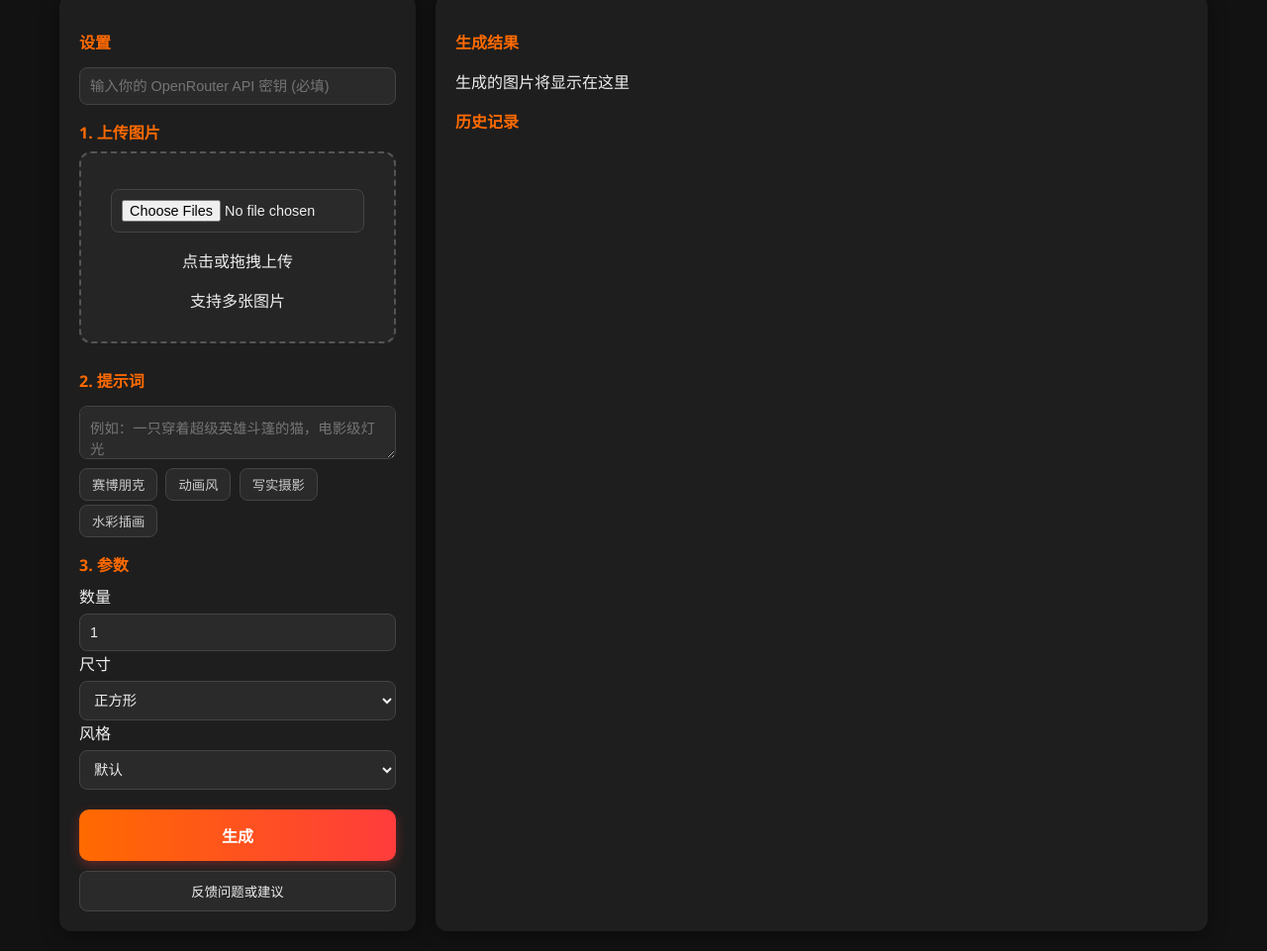
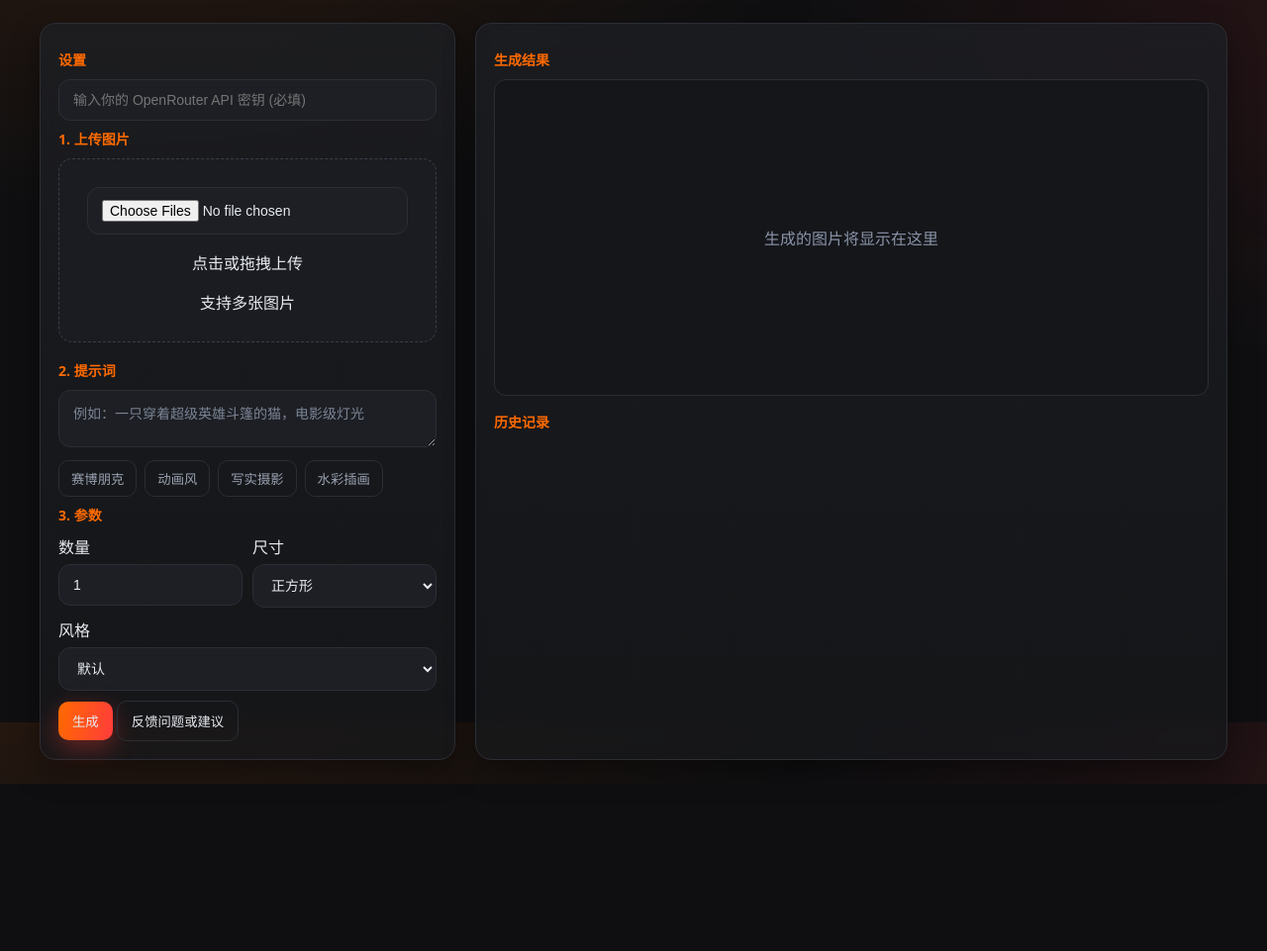
Before and after one commit to baotuo88/nano-banana, a plain HTML site: page static/index.html in a window 1280 px wide. Shown: the part 70-1031 px from the top of the page at 99% size. After the commit the page ends 862 px from the top, so only its background shows below. Drawn offline with Linux system fonts and the light colour scheme; no server answers.

Commit message:
Update style.css

```diff
--- a/static/style.css
+++ b/static/style.css
@@ -1,219 +1,178 @@
-/* 全局样式 */
-body {
-  margin: 0;
-  font-family: 'Segoe UI', Roboto, Helvetica, Arial, sans-serif;
-  background: #121212;
-  color: #eee;
-  display: flex;
-  flex-direction: column;
-  min-height: 100vh;
+/* ===== 设计变量 ===== */
+:root{
+  --bg:#0f0f11;
+  --panel:#17181b;
+  --panel-2:#1d1f24;
+  --text:#e7eaf0;
+  --muted:#9aa3b2;
+  --brand1:#ff6a00;
+  --brand2:#ff3c3c;
+  --stroke:#2b2e35;
+  --ring: #ff7d33;
+  --radius:16px;
+  --shadow: 0 12px 30px rgba(0,0,0,.4);
 }
 
-h1.title {
-  text-align: center;
-  margin: 20px 0 5px;
-  font-size: 2rem;
-  font-weight: bold;
-  background: linear-gradient(90deg, #ff6a00, #ff3c3c);
-  -webkit-background-clip: text;
-  -webkit-text-fill-color: transparent;
-}
-.subtitle {
-  text-align: center;
-  margin: 0 0 20px;
-  color: #bbb;
-  font-size: 0.9rem;
+/* ===== 全局 ===== */
+*{box-sizing:border-box}
+html,body{height:100%}
+body{
+  margin:0;
+  font-family: ui-sans-serif, system-ui, -apple-system, "Segoe UI", Roboto, "Helvetica Neue", Arial, "Noto Sans", "PingFang SC","Microsoft YaHei","Hiragino Sans GB",sans-serif;
+  color:var(--text);
+  background:
+    radial-gradient(1200px 600px at 10% -10%, rgba(255,106,0,.12), transparent 60%),
+    radial-gradient(1000px 600px at 110% 10%, rgba(255,60,60,.10), transparent 60%),
+    var(--bg);
 }
 
-/* 容器布局 */
-.main-container {
-  display: grid;
-  grid-template-columns: 360px 1fr;
-  gap: 20px;
-  max-width: 1200px;
-  margin: auto;
-  padding: 20px;
-  width: 100%;
-  box-sizing: border-box;
+/* ===== 顶部导航 ===== */
+.nb-nav{
+  position: sticky; top:0; z-index:10;
+  backdrop-filter: blur(10px);
+  background: rgba(15,15,17,.65);
+  border-bottom: 1px solid var(--stroke);
 }
-.controls-container,
-.result-container {
-  background: #1e1e1e;
-  border-radius: 12px;
-  padding: 20px;
-  box-shadow: 0 4px 20px rgba(0,0,0,0.4);
+.nb-nav__inner{
+  max-width: 1200px; margin: 0 auto;
+  display:flex; align-items:center; justify-content:space-between;
+  padding: 12px 20px;
+}
+.nb-brand{display:flex;align-items:center;gap:10px;color:var(--text);text-decoration:none}
+.nb-logo{font-size:22px}
+.nb-title{font-weight:700;letter-spacing:.3px}
+.nb-actions{display:flex;gap:10px}
+
+/* 按钮 */
+.nb-btn{
+  display:inline-flex; align-items:center; gap:8px;
+  padding:10px 14px; border-radius:10px; border:1px solid var(--stroke);
+  background:var(--panel-2); color:var(--text);
+  cursor:pointer; text-decoration:none; transition:.25s ease;
+}
+.nb-btn .nb-ico{opacity:.9}
+.nb-btn:hover{border-color:#3a3e47; transform: translateY(-1px)}
+.nb-btn--primary{
+  border:0;
+  background: linear-gradient(100deg, var(--brand1), var(--brand2));
+  box-shadow: 0 8px 24px rgba(255,60,60,.35);
+}
+.nb-btn--primary:hover{filter:saturate(1.05) brightness(1.02)}
+.nb-btn--ghost{background:transparent}
+
+/* 主体布局 */
+.nb-main{padding: 24px 16px}
+.main-container{
+  max-width: 1200px; margin: 0 auto;
+  display:grid; grid-template-columns: 420px 1fr; gap: 20px;
+}
+.nb-card{
+  background: linear-gradient(180deg, rgba(29,31,36,.78), rgba(23,24,27,.78));
+  border:1px solid var(--stroke);
+  border-radius: var(--radius);
+  box-shadow: var(--shadow);
+  backdrop-filter: blur(8px);
+  padding: 18px;
 }
 
-/* 小标题 */
-.controls-container h2,
-.result-container h2 {
-  font-size: 1rem;
-  margin: 15px 0 8px;
-  color: #ff6a00;
+/* 标题 */
+h1.title{display:none} /* 顶栏已有品牌，此处隐藏 */
+h2{
+  font-size: 14px; font-weight:700; margin: 8px 0 10px;
+  color: var(--brand1);
 }
 
+/* 表单元素 */
+textarea, input, select{
+  width:100%; border-radius:12px; border:1px solid var(--stroke);
+  background:var(--panel-2); color:var(--text);
+  padding:12px 14px; font-size:14px; outline:none;
+}
+textarea::placeholder{color:#7c8596}
+textarea:focus, input:focus, select:focus{box-shadow: 0 0 0 2px rgba(255,122,51,.25)}
+.tpl-row{display:flex; flex-wrap:wrap; gap:8px; margin-top:8px}
+.tpl-btn{
+  padding:8px 12px; border-radius:10px; border:1px solid var(--stroke);
+  background:transparent; color:var(--muted); cursor:pointer; transition:.2s;
+}
+.tpl-btn:hover{color:var(--text); border-color:#3a3e47; background:#1b1d21}
+
+/* 参数网格 */
+.param-grid{
+  display:grid; grid-template-columns: 1fr 1fr; gap: 10px;
+}
+.nb-field{display:flex; flex-direction:column; gap:6px}
+.nb-field--full{grid-column: 1 / -1}
+
 /* 上传区 */
-.upload-area {
-  border: 2px dashed #555;
-  border-radius: 12px;
-  text-align: center;
-  padding: 30px;
-  background: #252525;
-  cursor: pointer;
-  transition: all 0.3s ease;
+.upload-area{
+  border:1.5px dashed #3a3e47; border-radius:14px;
+  background: #1a1c21; text-align:center; padding:28px;
+  transition:.25s ease; cursor:pointer;
 }
-.upload-area:hover,
-.upload-area.drag-over {
-  border-color: #ff6a00;
-  background: #2c2c2c;
+.upload-area:hover, .upload-area.drag-over{
+  border-color: var(--ring);
+  box-shadow: inset 0 0 0 1px rgba(255,125,51,.15);
+  background: #1e2026;
 }
-#thumbnails-container {
-  display: flex;
-  flex-wrap: wrap;
-  gap: 10px;
-  margin-top: 10px;
+#thumbnails-container{
+  display:flex; flex-wrap:wrap; gap:10px; margin-top:10px;
 }
-.thumbnail-wrapper {
-  position: relative;
-  width: 80px;
-  height: 80px;
-  border-radius: 8px;
-  overflow: hidden;
+.thumbnail-wrapper{
+  position:relative; width:86px; height:86px; border-radius:10px; overflow:hidden;
+  border:1px solid var(--stroke);
 }
-.thumbnail-wrapper img {
-  width: 100%;
-  height: 100%;
-  object-fit: cover;
-}
-.remove-btn {
-  position: absolute;
-  top: 2px;
-  right: 2px;
-  border: none;
-  background: rgba(0,0,0,0.6);
-  color: #fff;
-  border-radius: 50%;
-  width: 20px;
-  height: 20px;
-  cursor: pointer;
-  line-height: 20px;
-  text-align: center;
+.thumbnail-wrapper img{width:100%; height:100%; object-fit:cover}
+.thumbnail-wrapper .remove-btn{
+  position:absolute; top:6px; right:6px; width:22px; height:22px;
+  border:none; border-radius:50%; background:rgba(0,0,0,.55); color:#fff; cursor:pointer;
 }
 
-/* 输入框 */
-textarea, input, select {
-  width: 100%;
-  padding: 10px;
-  margin-top: 6px;
-  border-radius: 8px;
-  border: 1px solid #444;
-  background: #2a2a2a;
-  color: #eee;
-  font-size: 0.9rem;
-  box-sizing: border-box;
+/* 生成按钮与加载 */
+.spinner{width:18px;height:18px;border:2px solid transparent;border-top-color:#fff;border-radius:50%;animation:spin 1s linear infinite}
+.hidden{display:none!important}
+@keyframes spin{to{transform:rotate(360deg)}}
+
+/* 结果区域 */
+.nb-result{
+  min-height: 320px;
+  background:#14161a; border:1px solid var(--stroke);
+  border-radius:12px; padding:14px;
+  display:flex; align-items:center; justify-content:center;
+  color:#8a93a7;
 }
-textarea:focus,
-input:focus,
-select:focus {
-  outline: none;
-  border-color: #ff6a00;
+.nb-grid{
+  display:grid; grid-template-columns: repeat(auto-fill, minmax(220px,1fr)); gap:14px;
 }
+.nb-card-img{
+  background:#14161a; border:1px solid var(--stroke); border-radius:12px; padding:10px;
+  display:flex; flex-direction:column; gap:8px;
+}
+.nb-card-img img{width:100%; border-radius:10px; display:block}
+.nb-toolbar{display:flex; gap:8px; flex-wrap:wrap}
+.nb-toolbar .nb-btn{padding:8px 10px; font-size:13px}
 
-/* 模板按钮 */
-.tpl-btn {
-  background: #2a2a2a;
-  border: 1px solid #444;
-  color: #ccc;
-  padding: 6px 12px;
-  border-radius: 8px;
-  cursor: pointer;
-  margin: 4px 4px 0 0;
-  transition: 0.3s;
+/* 历史 */
+.nb-history-title{margin-top:16px}
+.nb-history{
+  display:grid; grid-template-columns: repeat(auto-fill, minmax(110px,1fr)); gap:10px;
 }
-.tpl-btn:hover {
-  background: #ff6a00;
-  border-color: #ff6a00;
-  color: #fff;
+.nb-history img{
+  width:100%; border-radius:10px; border:1px solid var(--stroke); transition:.2s; cursor:pointer
 }
+.nb-history img:hover{transform:scale(1.03); box-shadow: 0 0 0 2px rgba(255,122,51,.25)}
 
-/* 生成按钮 */
-#generate-btn {
-  margin-top: 20px;
-  width: 100%;
-  padding: 14px;
-  border: none;
-  border-radius: 10px;
-  font-size: 1rem;
-  font-weight: bold;
-  cursor: pointer;
-  background: linear-gradient(90deg, #ff6a00, #ff3c3c);
-  color: #fff;
-  box-shadow: 0 4px 12px rgba(255,60,60,0.3);
-  transition: transform 0.2s, box-shadow 0.3s;
+/* 对话框 */
+.nb-dialog{
+  border:1px solid var(--stroke); border-radius:14px; padding:0; background:var(--panel);
+  color:var(--text); width:min(560px, 92vw);
 }
-#generate-btn:hover {
-  transform: translateY(-2px);
-  box-shadow: 0 6px 18px rgba(255,60,60,0.5);
+.nb-dialog form{padding:16px}
+.nb-dialog h3{margin:0 0 10px}
+.nb-dialog textarea{min-height:120px}
+.nb-dialog__actions{display:flex; gap:10px; justify-content:flex-end; margin-top:12px}
+
+/* 自适应 */
+@media (max-width: 980px){
+  .main-container{grid-template-columns: 1fr}
 }
-#generate-btn:disabled {
-  opacity: 0.6;
-  cursor: not-allowed;
-}
-
-/* 结果区 */
-#result-image-container img {
-  max-width: 100%;
-  border-radius: 12px;
-  margin-bottom: 10px;
-}
-#result-image-container button {
-  margin: 4px;
-  padding: 6px 10px;
-  border-radius: 6px;
-  border: 1px solid #444;
-  background: #2a2a2a;
-  color: #eee;
-  cursor: pointer;
-  transition: all 0.2s;
-}
-#result-image-container button:hover {
-  background: #ff6a00;
-  border-color: #ff6a00;
-  color: #fff;
-}
-
-/* 历史记录 */
-#history-container img {
-  border-radius: 8px;
-  transition: 0.3s;
-  cursor: pointer;
-}
-#history-container img:hover {
-  transform: scale(1.05);
-  box-shadow: 0 0 10px #ff6a00;
-}
-
-/* 反馈按钮 */
-#feedback-btn {
-  margin-top: 10px;
-  width: 100%;
-  border: 1px solid #444;
-  border-radius: 8px;
-  padding: 10px;
-  background: #2a2a2a;
-  color: #eee;
-  cursor: pointer;
-  transition: all 0.2s;
-}
-#feedback-btn:hover {
-  background: #ff6a00;
-  border-color: #ff6a00;
-  color: #fff;
-}
-
-/* 响应式 */
-@media (max-width: 900px) {
-  .main-container {
-    grid-template-columns: 1fr;
-  }
-}
```
